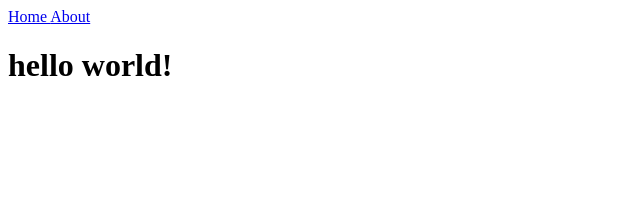
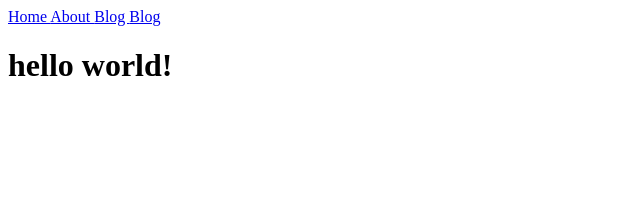
Before and after one commit to orrstudio/jekyll, a Jekyll site: the page built from index.html, in a window 1280 px wide. Shown: the top 200 px of the page, without its empty margins (0-640 px from the left). Built offline with Jekyll 4.4.1, drawn with Linux system fonts in a browser that asks for light colours.

Commit message:
Update navigation.yml

```diff
--- a/_data/navigation.yml
+++ b/_data/navigation.yml
@@ -2,3 +2,7 @@
   link: /jekyll
 - name: About
   link: /jekyll/about
+- name: Blog
+  link: /jekyll/blog.html
+- name: Blog
+  link: /jekyll/blog
```
